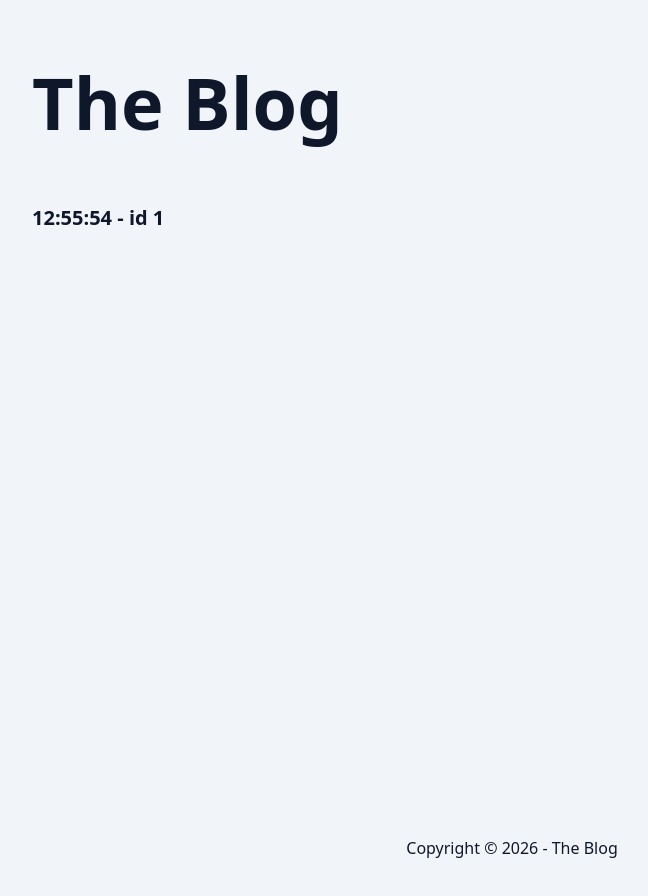
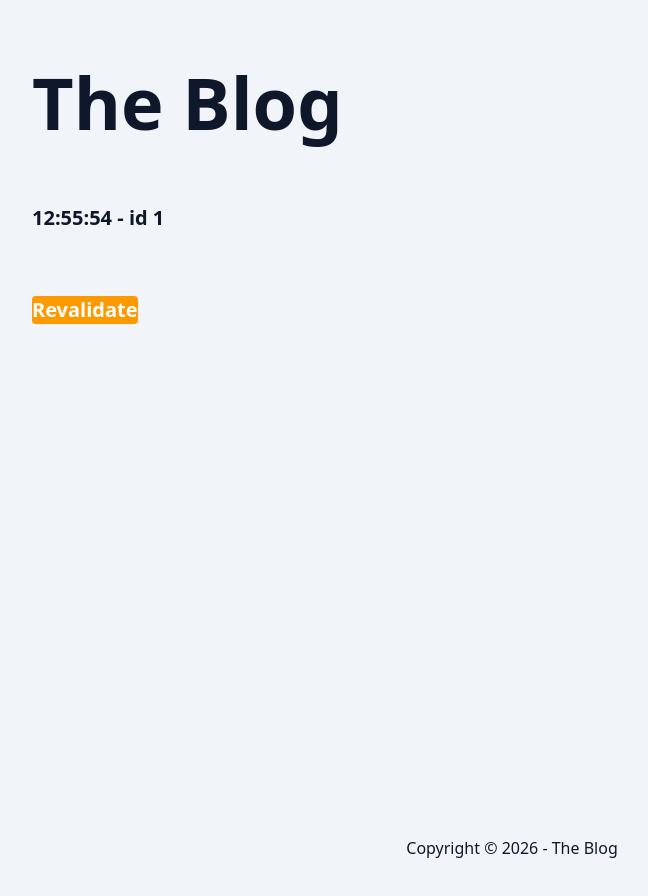
Before and after one commit to williamandradesantana/react-next-nest-luiz-otavio-miranda, a Next.js app in the folder blog/: page /exemplo/1 in a window 1280 px wide. Shown: the top 896 px of the page, without its empty margins (128-776 px from the left). Built offline with nearby package versions, Linux system fonts and the light colour scheme.

Commit message:
Conheça as Server Actions (use server)

```diff
--- /dev/null
+++ b/blog/src/app/actions/revalidate-example.ts
@@ -0,0 +1,7 @@
+"use server";
+
+export async function revalidateExampleAction(formData: FormData) {
+  const path = formData.get("path") || "";
+
+  console.log(`Estou em uma server action - ${path}`);
+}
--- a/blog/src/app/exemplo/[id]/page.tsx
+++ b/blog/src/app/exemplo/[id]/page.tsx
@@ -1,12 +1,8 @@
+import { revalidateExampleAction } from "@/app/actions/revalidate-example";
 import { formatHour } from "@/utils/format-datetime";
 
-// export const dynamic = "force-static";
-export const dynamicParams = true;
-export const revalidate = 10;
-
-export async function generateStaticParams() {
-  return [{ id: "1" }, { id: "2" }];
-}
+export const dynamic = "force-static";
+// export const revalidate = 10;
 
 export default async function ExemploIdPage({
   params,
@@ -22,6 +18,17 @@ export default async function ExemploIdPage({
         {" "}
         {hour} - id {id}
       </div>
+
+      <form className="py-16" action={revalidateExampleAction}>
+        <input type="hidden" name="path" defaultValue={`/exemplo/${id}`} />
+
+        <button
+          type="submit"
+          className="bg-amber-500 text-white rounded hover:bg-amber-600 transition cursor-pointer"
+        >
+          Revalidate
+        </button>
+      </form>
     </main>
   );
 }
```
